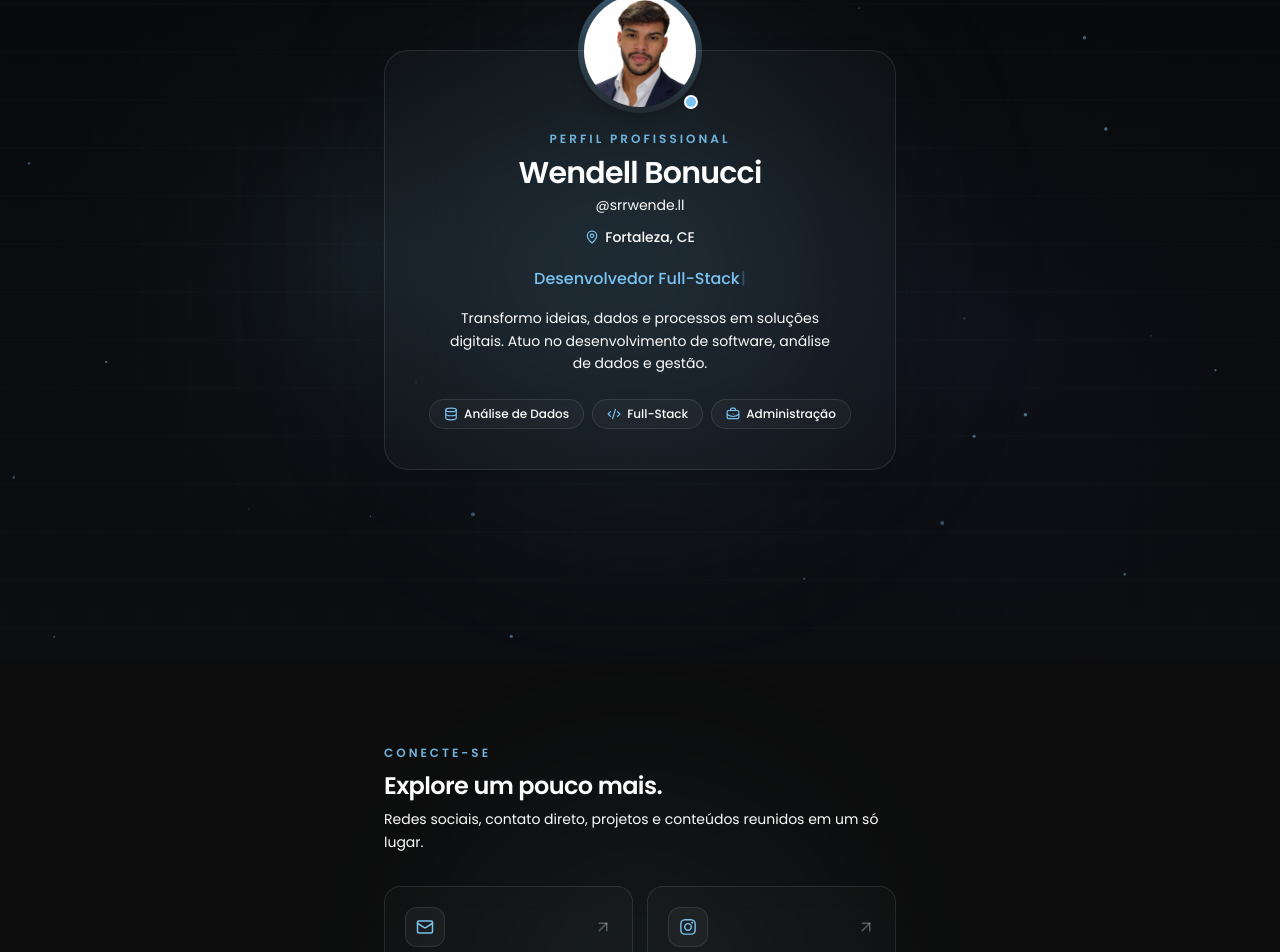
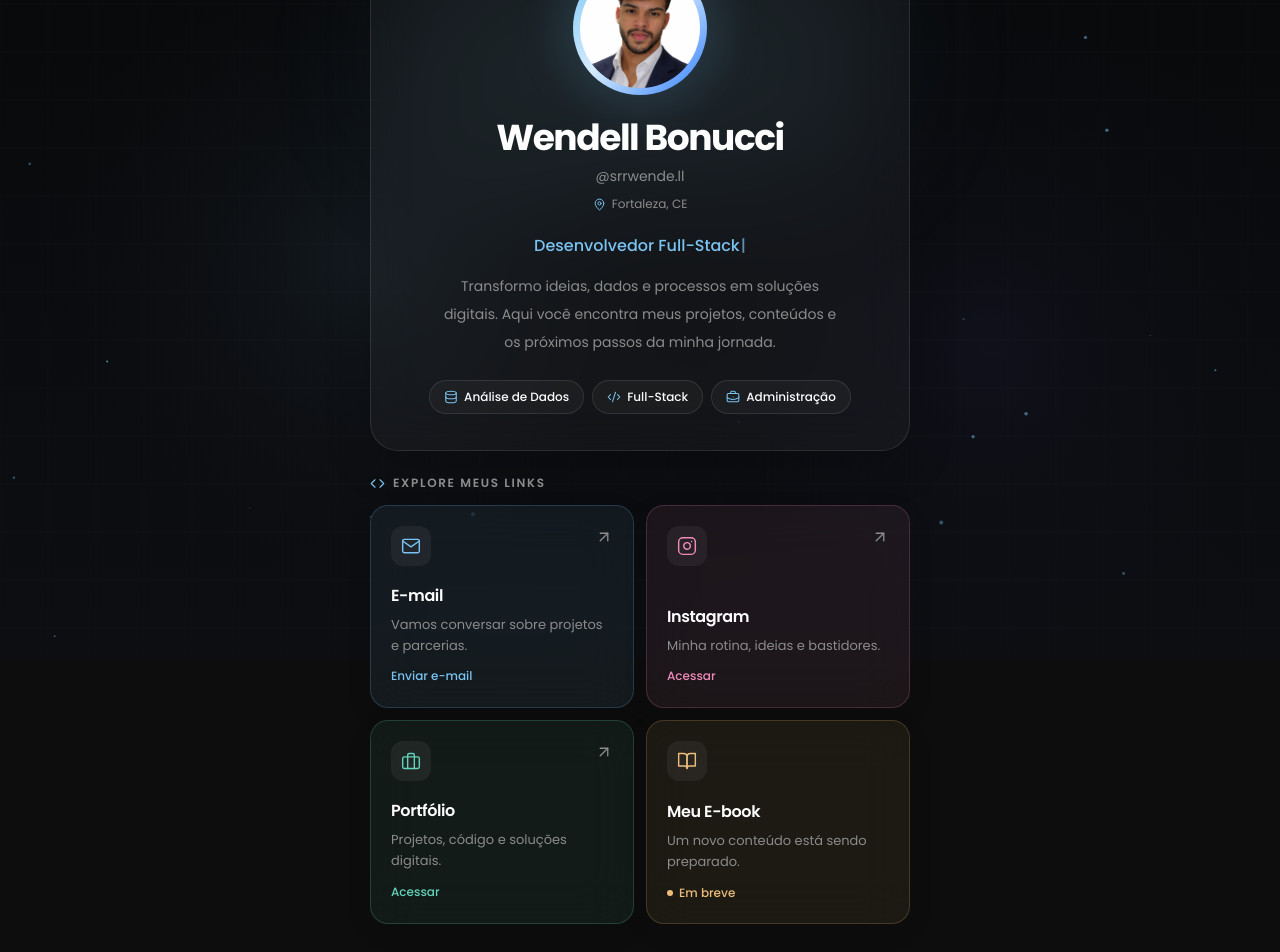
Before and after one commit to WendelBonucci/wendellbonucci-links, a Next.js app: page / in a window 1280 px wide. Shown: the part 140-1092 px from the top of the page. Built offline with nearby package versions, Linux system fonts and the light colour scheme.

Commit message:
Melhoria do hero e sessão de Links

```diff
--- a/src/app/layout.tsx
+++ b/src/app/layout.tsx
@@ -76,11 +76,9 @@ export const metadata: Metadata = {
 export default function RootLayout({ children }: LayoutProps<"/">) {
   return (
     <html lang="pt-BR">
-      <body className="relative bg-[#0d0d0d] text-(--color-white) antialiased selection:bg-blue-500/20 selection:text-blue-200">
-        {/* Fundo Animado Tecnológico */}
+      <body className="relative bg-black text-(--color-white) antialiased selection:bg-blue-500/20 selection:text-blue-200">
         <TechBackground />
 
-        {/* Conteúdo da Aplicação */}
         <main className="relative z-10">
           {children}
         </main>
--- a/src/components/home/cardsLinks/Links.tsx
+++ b/src/components/home/cardsLinks/Links.tsx
@@ -1,122 +1,176 @@
-"use client";
+import type { CSSProperties } from "react";
+import type { IconType } from "react-icons";
 
-import Link from "next/link";
-import { ArrowUpRight, BookOpen, BriefcaseBusiness, Mail } from "lucide-react";
-import { FaInstagram } from "react-icons/fa";
+import { FiArrowUpRight, FiBookOpen, FiBriefcase, FiCode, FiInstagram, FiMail, } from "react-icons/fi";
 
-const links = [
+type LinkItem = {
+    id: string;
+    title: string;
+    description: string;
+    href: string;
+    icon: IconType;
+    external: boolean;
+    comingSoon: boolean;
+    color: string;
+    background: string;
+    border: string;
+};
+
+type CardStyle = CSSProperties & {
+    "--card-color": string;
+    "--card-background": string;
+    "--card-border": string;
+};
+
+const links: LinkItem[] = [
     {
         id: "email",
         title: "E-mail",
-        description: "Entre em contato comigo para projetos ou parcerias",
-        href: "mailto:seuemail@gmail.com",
-        icon: Mail,
+        description: "Vamos conversar sobre projetos e parcerias.",
+        href: "mailto:wendellbonucci@gmail.com",
+        icon: FiMail,
         external: false,
         comingSoon: false,
+        color: "#79c4f2",
+        background: "rgba(121, 196, 242, 0.07)",
+        border: "rgba(121, 196, 242, 0.20)",
     },
     {
         id: "instagram",
         title: "Instagram",
-        description: "Acompanhe meu dia a dia, rotina e bastidores",
+        description: "Minha rotina, ideias e bastidores.",
         href: "https://instagram.com/srrwende.ll",
-        icon: FaInstagram,
+        icon: FiInstagram,
         external: true,
         comingSoon: false,
+        color: "#f08cbb",
+        background: "rgba(240, 140, 187, 0.07)",
+        border: "rgba(240, 140, 187, 0.20)",
     },
     {
         id: "portfolio",
         title: "Portfólio",
-        description: "Conheça meus principais projetos e cases",
+        description: "Projetos, código e soluções digitais.",
         href: "https://wendellbonucci.vercel.app",
-        icon: BriefcaseBusiness,
+        icon: FiBriefcase,
         external: true,
         comingSoon: false,
+        color: "#63d4bc",
+        background: "rgba(99, 212, 188, 0.07)",
+        border: "rgba(99, 212, 188, 0.20)",
     },
     {
         id: "ebook",
         title: "Meu E-book",
-        description: "Um guia prático em produção",
+        description: "Um novo conteúdo está sendo preparado.",
         href: "",
-        icon: BookOpen,
+        icon: FiBookOpen,
         external: false,
         comingSoon: true,
+        color: "#ebbd79",
+        background: "rgba(235, 189, 121, 0.07)",
+        border: "rgba(235, 189, 121, 0.20)",
     },
 ];
 
-export default function Links() {
-    return (
-        <section className="relative w-full overflow-hidden bg-transparent px-4 py-12 sm:px-6 sm:py-20">
-            <div className="pointer-events-none absolute left-1/2 top-1/2 -z-10 h-80 w-80 -translate-x-1/2 -translate-y-1/2 rounded-full opacity-10 blur-[120px]" style={{ backgroundColor: "var(--color-blue)" }} />
+function LinkCard({ item }: { item: LinkItem }) {
+    const Icon = item.icon;
+    const isAvailable = Boolean(item.href) && !item.comingSoon;
 
-            <div className="relative mx-auto w-full max-w-lg">
-                <div className="mb-8 text-center sm:text-left">
-                    <span className="text-[10px] font-semibold uppercase tracking-[0.25em] opacity-90 sm:text-xs" style={{ color: "var(--color-blue)" }}>
-                        Conecte-se
+    const style: CardStyle = {
+        "--card-color": item.color,
+        "--card-background": item.background,
+        "--card-border": item.border,
+    };
+
+    const baseClassName = `
+        group relative flex h-full min-h-[180px] min-w-0
+        flex-col justify-between gap-5
+        overflow-hidden rounded-[18px]
+        border border-[var(--card-border)]
+        bg-[var(--card-background)]
+        p-4 backdrop-blur-xl
+        shadow-[0_8px_24px_rgba(0,0,0,0.10)]
+        sm:min-h-[188px] sm:p-5
+    `;
+
+    const content = (
+        <>
+            <div className="flex items-start justify-between gap-2">
+                <span className=" flex h-10 w-10 shrink-0 items-center justify-center rounded-xl bg-white/5.5 text-(--card-color)">
+                    <Icon size={20} strokeWidth={1.7} aria-hidden="true" />
                 </span>
 
-                    <h2 className="mt-1.5 text-xl font-semibold tracking-tight sm:text-2xl" style={{ color: "var(--color-white)" }}>
-                        Explore um pouco mais.
-                    </h2>
-
-                    <p className="mt-1.5 text-xs leading-relaxed sm:text-sm" style={{ color: "var(--color-gray)" }}>
-                        Redes sociais, contato direto, projetos e conteúdos reunidos em um só lugar.
-                    </p>
-                </div>
-
-                <div className="grid grid-cols-1 gap-3.5 sm:grid-cols-2">
-                    {links.map((item) => {
-                        const Icon = item.icon;
-
-                        const CardContent = (
-                            <>
-                                <div className="flex items-center justify-between">
-                                    <div className="flex h-10 w-10 items-center justify-center rounded-xl border border-white/10 bg-white/4 transition-colors group-hover:border-white/20 group-hover:bg-white/8">
-                                        <Icon size={18} style={{ color: "var(--color-blue)" }} />
-                                    </div>
-
-                                    {item.comingSoon ? (
-                                        <span className="rounded-full border border-white/10 bg-white/5 px-2.5 py-0.5 text-[9px] font-medium uppercase tracking-wider text-white/40">
-                                            Em breve
-                                        </span>
-                                    ) : (
-                                        <ArrowUpRight
+                {isAvailable && (
+                    <FiArrowUpRight
                         size={18}
-                                            className="text-white/30 transition-all duration-300 group-hover:-translate-y-0.5 group-hover:translate-x-0.5 group-hover:text-white"
-                                        />
+                        strokeWidth={1.8}
+                        aria-hidden="true"
+                        className="mt-0.5 shrink-0 text-(--color-gray) transition-all duration-300 group-hover:-translate-y-0.5 group-hover:translate-x-0.5 group-hover:text-(--card-color) motion-reduce:transform-none motion-reduce:transition-none" />
                 )}
             </div>
 
-                                <div className="mt-6">
-                                    <h3 className="text-sm font-medium tracking-tight sm:text-base" style={{ color: "var(--color-white)" }}>
+            <div className="min-w-0">
+                <h3 className="wrap-break-word text-base font-semibold leading-tight tracking-tight text-(--color-white)sm:text-lg">
                     {item.title}
                 </h3>
-                                    <p className="mt-1 text-xs leading-relaxed" style={{ color: "var(--color-gray)" }}>
+
+                <p className=" mt-2 text-xs leading-relaxed text-(--color-gray) sm:text-[13px]">
                     {item.description}
                 </p>
+
+                <span className="mt-3 inline-flex items-center gap-1.5 text-[11px] font-medium text-(--card-color) sm:text-xs">
+                    {!isAvailable && (
+                        <span aria-hidden="true" className="h-1.5 w-1.5 shrink-0 rounded-full bg-(--card-color)"/>
+                    )}
+
+                    {isAvailable ? item.id === "email" ? "Enviar e-mail" : "Acessar" : "Em breve"}
+                </span>
             </div>
         </>
     );
 
-                        if (item.comingSoon) {
+    if (!isAvailable) {
         return (
-                                <div key={item.id} className="relative flex min-h-35 cursor-not-allowed flex-col justify-between rounded-2xl border border-white/5 bg-white/1 p-5 opacity-60 backdrop-blur-md">
-                                    {CardContent}
+            <div style={style} className={baseClassName}>
+                {content}
             </div>
         );
     }
 
     return (
-                            <Link
-                                key={item.id}
+        <a
             href={item.href}
             target={item.external ? "_blank" : undefined}
             rel={item.external ? "noopener noreferrer" : undefined}
-                                className="group relative flex min-h-35 flex-col justify-between rounded-2xl border border-white/10 bg-white/2 p-5 backdrop-blur-md transition-all duration-300 hover:-translate-y-0.5 hover:border-white/20 hover:bg-white/5 hover:shadow-xl hover:shadow-black/20">
-                                {CardContent}
-                            </Link>
+            style={style}
+            className={`${baseClassName} no-underline transition-all duration-300 hover:-translate-y-1 hover:border-(--card-color) hover:shadow-[0_14px_32px_rgba(0,0,0,0.18)]
+                focus-visible:outline focus-visible:outline-offset-4 focus-visible:outline-(--card-color) motion-reduce:transform-none motion-reduce:transition-none`}>
+            {content}
+
+            {item.external && (
+                <span className="sr-only">
+                    Abre em nova aba.
+                </span>
+            )}
+        </a>
     );
-                    })}
-                </div>
+}
+
+export default function Links() {
+    return (
+        <section
+            aria-labelledby="links-heading"
+            className="relative isolate mx-auto w-full max-w-145 px-4 pb-8 sm:px-5">
+            <h2 id="links-heading" className="mb-3.5 flex items-center gap-2 text-[11px] font-semibold uppercase tracking-[0.14em] text-(--color-gray) sm:text-xs">
+                <FiCode size={15} strokeWidth={1.8} aria-hidden="true" className="text-(--color-blue)" />
+                Explore meus links
+            </h2>
+
+            <div className="grid grid-cols-2 gap-2.5 sm:gap-3">
+                {links.map((item) => (
+                    <LinkCard key={item.id} item={item} />
+                ))}
             </div>
         </section>
     );
--- a/src/components/home/hero/Hero.tsx
+++ b/src/components/home/hero/Hero.tsx
@@ -1,112 +1,89 @@
 "use client";
 
+import { useEffect, useState } from "react";
 import Image from "next/image";
 import { MapPin, Code2, Database, BriefcaseBusiness } from "lucide-react";
 import Typewriter from "typewriter-effect";
 
 const skills = [
-    {
-        id: "data",
-        label: "Análise de Dados",
-        icon: Database,
-    },
-    {
-        id: "development",
-        label: "Full-Stack",
-        icon: Code2,
-    },
-    {
-        id: "business",
-        label: "Administração",
-        icon: BriefcaseBusiness,
-    },
+    { id: "data", label: "Análise de Dados", icon: Database },
+    { id: "development", label: "Full-Stack", icon: Code2 },
+    { id: "business", label: "Administração", icon: BriefcaseBusiness },
+];
+
+const roles = [
+    "Analista de Dados",
+    "Desenvolvedor Full-Stack",
+    "Administrador Empresarial",
+    "Criador de Software",
 ];
 
 export default function Hero() {
+    const [animateText, setAnimateText] = useState(false);
+
+    useEffect(() => {
+        const media = window.matchMedia("(prefers-reduced-motion: reduce)");
+        const updatePreference = () => setAnimateText(!media.matches);
+
+        updatePreference();
+        media.addEventListener("change", updatePreference);
+
+        return () => media.removeEventListener("change", updatePreference);
+    }, []);
+
     return (
-        <section className="relative flex min-h-screen w-full items-center justify-center overflow-hidden bg-transparent px-4 py-6 sm:px-6">
-            <div className="pointer-events-none absolute left-1/2 top-1/2 -z-10 h-96 w-96 -translate-x-1/2 -translate-y-1/2 rounded-full opacity-20 blur-[120px]"
-                style={{ backgroundColor: "var(--color-blue)" }} />
+        <section aria-labelledby="profile-name" className="relative isolate mx-auto w-full max-w-145 px-4 pb-6 pt-12 sm:px-5 sm:pt-16">
+            <div aria-hidden="true" className="pointer-events-none absolute inset-x-10 top-16 -z-10 h-64 rounded-full opacity-10 blur-[80px]" style={{ backgroundColor: "var(--color-blue)" }} />
 
-            <div className="relative w-full max-w-lg rounded-3xl border border-white/10 bg-white/2  px-6 pb-8 pt-11 backdrop-blur-2xl sm:px-10 sm:pb-10 sm:pt-20 shadow-2xl">
+            <div className="relative overflow-hidden rounded-[28px] border border-white/10 bg-white/[0.035] px-5 py-8 shadow-[0_16px_48px_rgba(0,0,0,0.16)] backdrop-blur-xl sm:px-8 sm:py-9">
+                <div aria-hidden="true" className="pointer-events-none absolute inset-x-12 top-0 h-px" style={{ background: "linear-gradient(90deg, transparent, var(--color-blue), transparent)", opacity: 0.45 }} />
 
-                <div className="absolute left-1/2 top-0 -translate-x-1/2 -translate-y-1/2">
-                    <div className="relative rounded-full p-0.5 shadow-lg"
-                        style={{ background: "linear-gradient(180deg, rgba(121, 196, 242, 0.4) 0%, rgba(255,255,255,0.05) 100%)" }}>
-                        <div className="rounded-full p-1" style={{ backgroundColor: "var(--color-black)" }}>
-                            <Image
-                                src="/images/wendell.jpeg"
-                                alt="Wendell Bonucci"
-                                width={112}
-                                height={112}
-                                priority
-                                className="h-24 w-24 rounded-full object-cover object-[center_22%] sm:h-28 sm:w-28"
-                            />
+                <div className="relative flex flex-col items-center text-center">
+                    <div className="relative mb-5">
+                        <div aria-hidden="true" className="absolute -inset-3 rounded-full opacity-15 blur-xl" style={{ backgroundColor: "var(--color-blue)" }} />
+
+                        <div className="relative rounded-full p-0.75" style={{ background: "linear-gradient(135deg, var(--color-blue), #d6ecff 48%, #2f7dfd)" }}>
+                            <div className="rounded-full p-1" style={{ backgroundColor: "var(--color-black)" }}>
+                                <Image src="/images/wendell.jpeg" alt="Foto de Wendell Bonucci" width={120} height={120} sizes="(max-width: 640px) 104px, 120px" priority className="h-26 w-26 rounded-full object-cover object-[center_22%] sm:h-30 sm:w-30" />
+                            </div>
                         </div>
+                    </div>
 
-                        <span className="absolute bottom-1 right-1 h-3.5 w-3.5 rounded-full border-2"
-                            style={{ backgroundColor: "var(--color-blue)", borderColor: "var(--color-black)" }} />
-                    </div>
-                </div>
-
-                <div className="flex flex-col items-center text-center">
-
-                    <span className="mb-2 text-[10px] font-semibold uppercase tracking-[0.25em] opacity-90 sm:text-xs"
-                        style={{ color: "var(--color-blue)" }}>
-                        Perfil Profissional
-                    </span>
-
-                    <h1 className="text-2xl font-semibold tracking-tight sm:text-3xl"
-                        style={{ color: "var(--color-white)" }}>
+                    <h1 id="profile-name" className="text-[1.9rem] font-bold leading-tight tracking-[-0.04em] sm:text-4xl" style={{ color: "var(--color-white)" }}>
                         Wendell Bonucci
                     </h1>
-                    <p className="mt-1 text-xs sm:text-sm"
-                        style={{ color: "var(--color-gray)" }}>
-                        @srrwende.ll
+
+                    <p className="mt-1.5 text-sm" style={{ color: "var(--color-gray)" }}>@srrwende.ll</p>
+
+                    <p className="mt-2.5 flex items-center justify-center gap-1.5 text-xs" style={{ color: "var(--color-gray)" }}>
+                        <MapPin size={13} strokeWidth={1.8} aria-hidden="true" style={{ color: "var(--color-blue)" }} />
+                        Fortaleza, CE
                     </p>
 
-                    <div
-                        className="mt-3 flex items-center gap-1.5 text-xs sm:text-sm font-medium"
-                        style={{ color: "var(--color-gray)" }}>
-                        <MapPin size={14} style={{ color: "var(--color-blue)" }} />
-                        <span>Fortaleza, CE</span>
+                    <div className="mt-5 flex min-h-7 items-center justify-center text-sm font-medium sm:text-base" style={{ color: "var(--color-blue)" }}>
+                        <span className="sr-only">{roles.join(". ")}.</span>
+
+                        <div aria-hidden="true">
+                            {animateText ? (
+                                <Typewriter options={{ strings: roles, autoStart: true, loop: true, delay: 55, deleteSpeed: 30, pauseFor: 1800 }} />
+                            ) : (
+                                <span>Desenvolvedor Full-Stack</span>
+                            )}
+                        </div>
                     </div>
 
-                    <div className="mt-5 min-h-6 text-sm font-medium sm:text-base" style={{ color: "var(--color-blue)" }}>
-                        <Typewriter
-                            options={{
-                                strings: [
-                                    "Analista de Dados",
-                                    "Desenvolvedor Full-Stack",
-                                    "Administrador Empresarial",
-                                    "Criador de Software",
-                                ],
-                                autoStart: true,
-                                loop: true,
-                                delay: 55,
-                                deleteSpeed: 30,
-                            }}
-                        />
-                    </div>
-
-                    <p className="mt-4 max-w-sm text-xs leading-relaxed sm:text-sm sm:leading-relaxed"
-                        style={{ color: "var(--color-gray)" }}>
-                        Transformo ideias, dados e processos em soluções digitais. Atuo no desenvolvimento de software, análise de dados e gestão.
+                    <p className="mt-3 max-w-100 text-sm leading-7" style={{ color: "var(--color-gray)" }}>
+                        Transformo ideias, dados e processos em soluções digitais. Aqui você encontra meus projetos, conteúdos e os próximos passos da minha jornada.
                     </p>
 
-                    <div className="mt-6 flex flex-wrap justify-center gap-2">
-                        {skills.map((skill) => {
-                            const Icon = skill.icon;
-
-                            return (
-                                <div key={skill.id} className="group flex items-center gap-1.5 rounded-full border border-white/10 bg-white/3 px-3.5 py-1.5 text-xs font-medium transition-all duration-300 hover:border-white/20 hover:bg-white/8"
-                                    style={{ color: "var(--color-white)" }}>
-                                    <Icon size={14} style={{ color: "var(--color-blue)" }} />
-                                    <span>{skill.label}</span>
-                                </div>
-                            );
-                        })}
-                    </div>
+                    <ul aria-label="Áreas de atuação" className="mt-6 flex flex-wrap justify-center gap-2">
+                        {skills.map(({ id, label, icon: Icon }) => (
+                            <li key={id} className="flex items-center gap-1.5 rounded-full border border-white/10 bg-white/[0.035] px-3 py-2 text-[11px] font-medium sm:px-3.5 sm:text-xs" style={{ color: "var(--color-white)" }}>
+                                <Icon size={14} strokeWidth={1.8} aria-hidden="true" style={{ color: "var(--color-blue)" }} />
+                                {label}
+                            </li>
+                        ))}
+                    </ul>
                 </div>
             </div>
         </section>
```
Lines whose indentation alone changed are shown as unchanged.
